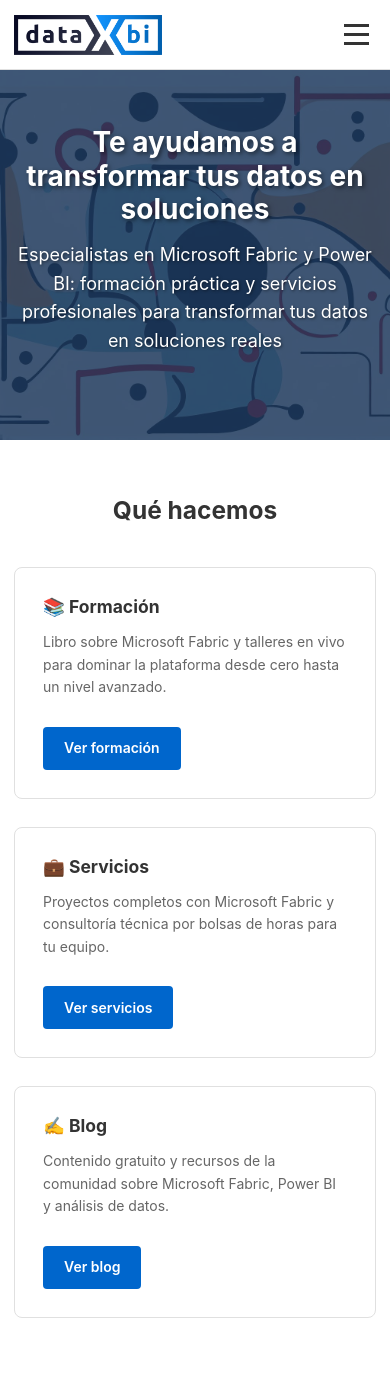
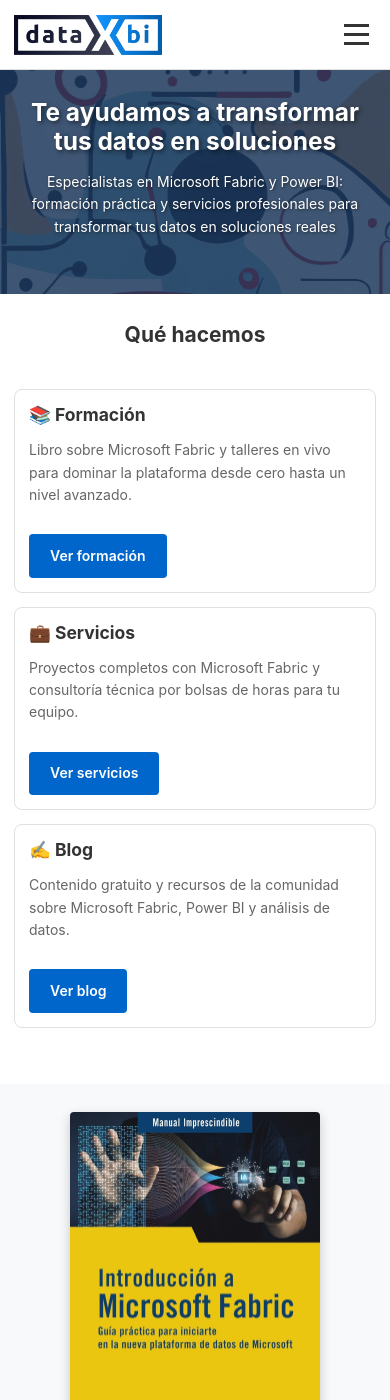
Before and after one commit to dataxbi/dataxbi.github.io, a Jekyll site: the page built from index.html, in a window 390 px wide and 1400 px high. Built offline with Jekyll 4.4.1, drawn with Linux system fonts in a browser that asks for light colours.

Commit message:
style: mejorar responsive mobile - reducir espaciados y tamaños

```diff
--- a/assets/css/main.css
+++ b/assets/css/main.css
@@ -411,14 +411,32 @@ section {
 @media (max-width: 768px) {
   :root {
     --font-size-base: 14px;
+    --spacing-xl: 2.5rem;
+    --spacing-lg: 2rem;
   }
 
   h1 { font-size: 2rem; }
-  h2 { font-size: 1.75rem; }
+  h2 { font-size: 1.5rem; }
   h3 { font-size: 1.25rem; }
 
+  section {
+    padding: var(--spacing-lg) 0;
+  }
+
+  .section-hero {
+    padding: var(--spacing-lg) 0;
+  }
+
   .section-hero h1 {
-    font-size: 2rem;
+    font-size: 1.75rem;
+  }
+
+  .section-hero .subtitle {
+    font-size: 1rem;
+  }
+
+  .section-content {
+    padding: 0 var(--spacing-sm);
   }
 
   .menu-toggle {
@@ -452,6 +470,11 @@ section {
 
   .card-grid {
     grid-template-columns: 1fr;
+    gap: var(--spacing-sm);
+  }
+
+  .card {
+    padding: var(--spacing-sm);
   }
 
   .footer-content {
@@ -460,7 +483,11 @@ section {
 
   .libro-grid {
     grid-template-columns: 1fr;
-    gap: 2rem;
+    gap: var(--spacing-md);
+  }
+
+  .libro-grid img {
+    max-width: 250px !important;
   }
 }
 
```
